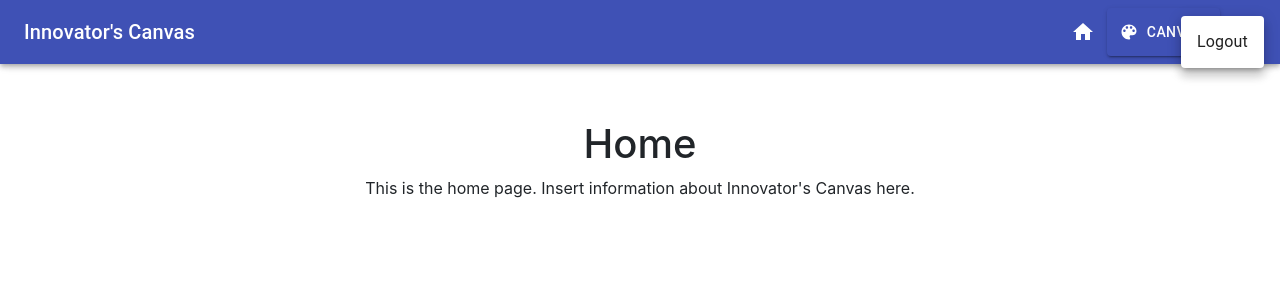
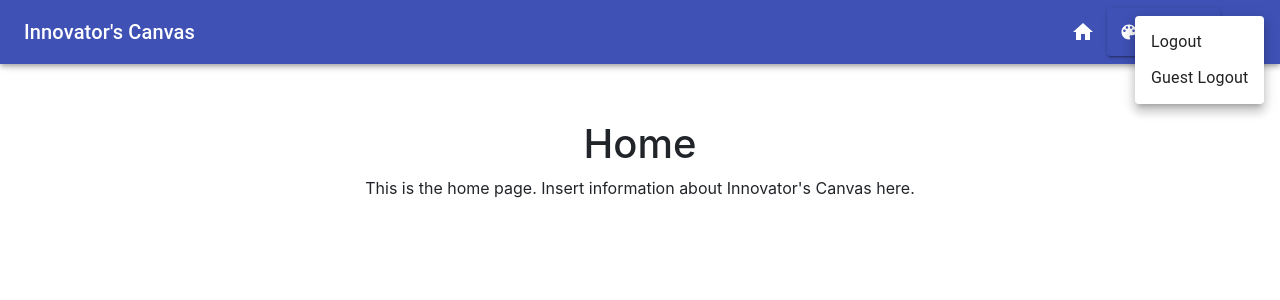
Before and after one commit to willcc48/innovators-canvas-heroku, a React (Create React App) app in the folder frontend/: page / in a window 1280 px wide. Both pictures are taken after a click on the button "Profile". Shown: the top 300 px of the page. Built offline with nearby package versions, Linux system fonts and the light colour scheme; no server answers; the HTML template or start-up script is replaced by a standard one.

Commit message:
guest login

```diff
--- a/frontend/src/components/MaterialNavBar.jsx
+++ b/frontend/src/components/MaterialNavBar.jsx
@@ -141,6 +141,7 @@ export default function MaterialNavBar(props) {
       onClose={handleMenuClose}
     >
       <MenuItem component={ Link } to={props.loggedIn ? '/logout' : '/login'}>{props.loggedIn ? 'Logout' : 'NetID Login'}</MenuItem>
+      <MenuItem component={ Link } to={props.loggedIn ? '/guest_logout' : '/guest_login'}>{props.loggedIn ? 'Guest Logout' : 'Guest Login'}</MenuItem>
     </Menu>
   );
 
--- a/frontend/src/pages/Canvas.jsx
+++ b/frontend/src/pages/Canvas.jsx
@@ -2011,8 +2011,9 @@ class Canvas extends Component {
                 <Card variant="outlined"   direction="column" alignItems="center" justify="center" style={{maxWidth: 200}}>
                     <CardContent>
                         <Button component={ Link } to='/login' variant="outlined" color="primary">NetID Login</Button>
+                        <Typography style={{marginTop: 15}} variant='body2'>Login to access your canvas.</Typography>
+                        <br/><br/>
                         <Button component={ Link } to='/guest_login' variant="outlined" color="primary">Guest Login</Button>
-                        <Typography style={{marginTop: 15}} variant='body2'>Login to access your canvas.</Typography>
                     </CardContent>
                 </Card>
                 </Grid>
--- a/frontend/src/pages/GuestLogin.jsx
+++ b/frontend/src/pages/GuestLogin.jsx
@@ -14,6 +14,7 @@ class GuestLogin extends Component {
     }
 
     componentDidMount() {
+        console.log('mounted guest login')
         window.location = "localhost:3000/canvas";
         //window.location = "https://https://innovators-canvas.herokuapp.com/canvas";
     }
```
